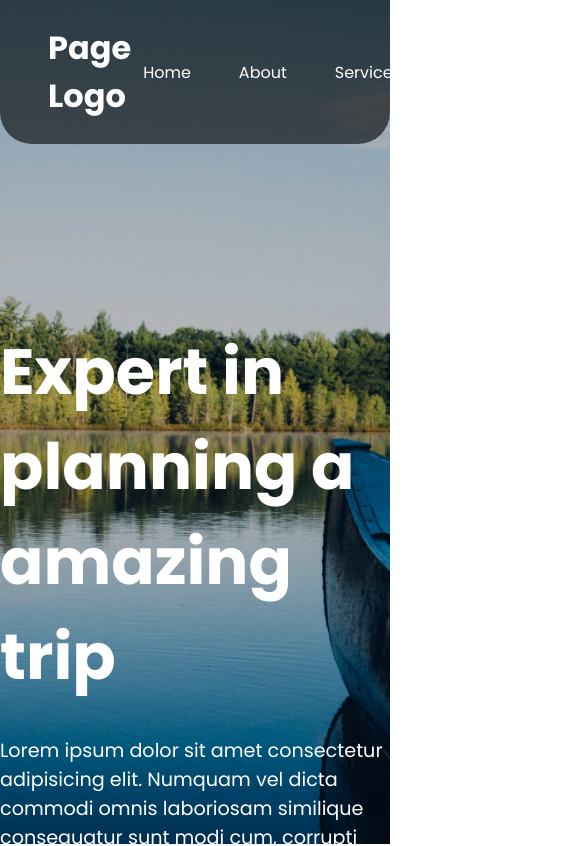
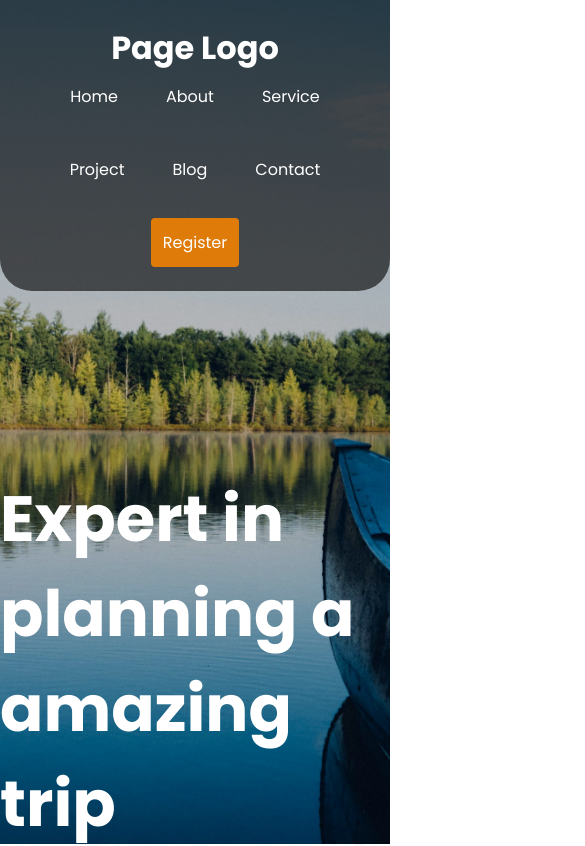
Before and after one commit to CauaLima17/simple-react-landing-page, a React (Vite) app: page / in a window 390 px wide. Shown: the top 846 px of the page, 585 px wide, since content can reach past the window. Built offline with nearby package versions, Linux system fonts and the light colour scheme.

Commit message:
Adicionado header responsivo

```diff
--- a/src/components/HeroSection/Header/Header.css
+++ b/src/components/HeroSection/Header/Header.css
@@ -7,6 +7,7 @@
   max-width: 1400px;
   margin: 0 auto;
   border-radius: 0 0 32px 32px;
+  flex-wrap: wrap;
 }
 
 .header .logo a {
@@ -15,6 +16,8 @@
 
 .header .menu {
   display: flex;
+  flex-wrap: wrap;
+  justify-content: center;
   gap: 24px;
 }
 
@@ -25,7 +28,7 @@
   transition: .3s;
 }
 
-.header .menu a::before {
+.header .menu a::before::not(a.register-btn) {
   position: absolute;
   bottom: 8px;
   left: 0;
@@ -36,7 +39,7 @@
   transition: .3s;
 }
 
-.header .menu a:hover {
+.header .menu a:hover::not(a.register-btn) {
   color: #DF7B09;
 }
 
--- a/src/components/HeroSection/Header/Header.jsx
+++ b/src/components/HeroSection/Header/Header.jsx
@@ -14,10 +14,9 @@ const Header = () => {
           <li><a href="#our-project">Project</a></li>
           <li><a href="/">Blog</a></li>
           <li><a href="/">Contact</a></li>
+          <li><a className='register-btn' href="/">Register</a></li>
         </ul>
       </nav>
-
-      <button className='register-btn'>Register</button>
     </header>
   )
 }
```
Also changed, not shown: src/components/ContactSection/Contact.css (added), src/components/ContactSection/Contact.jsx (added).
